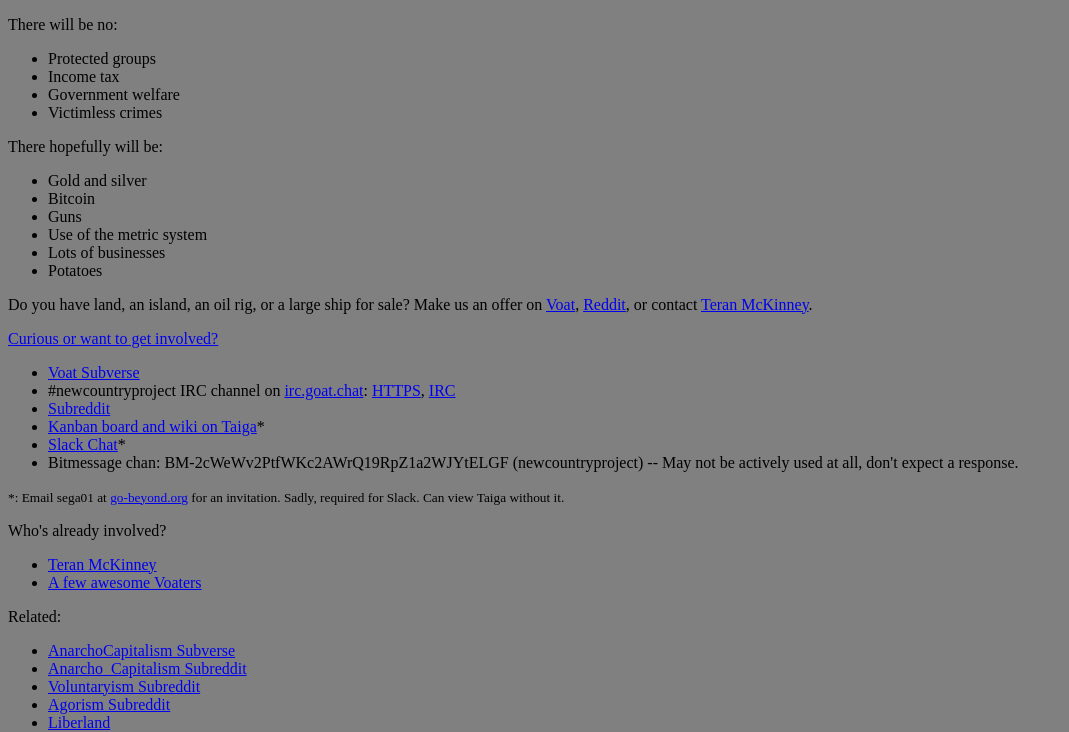
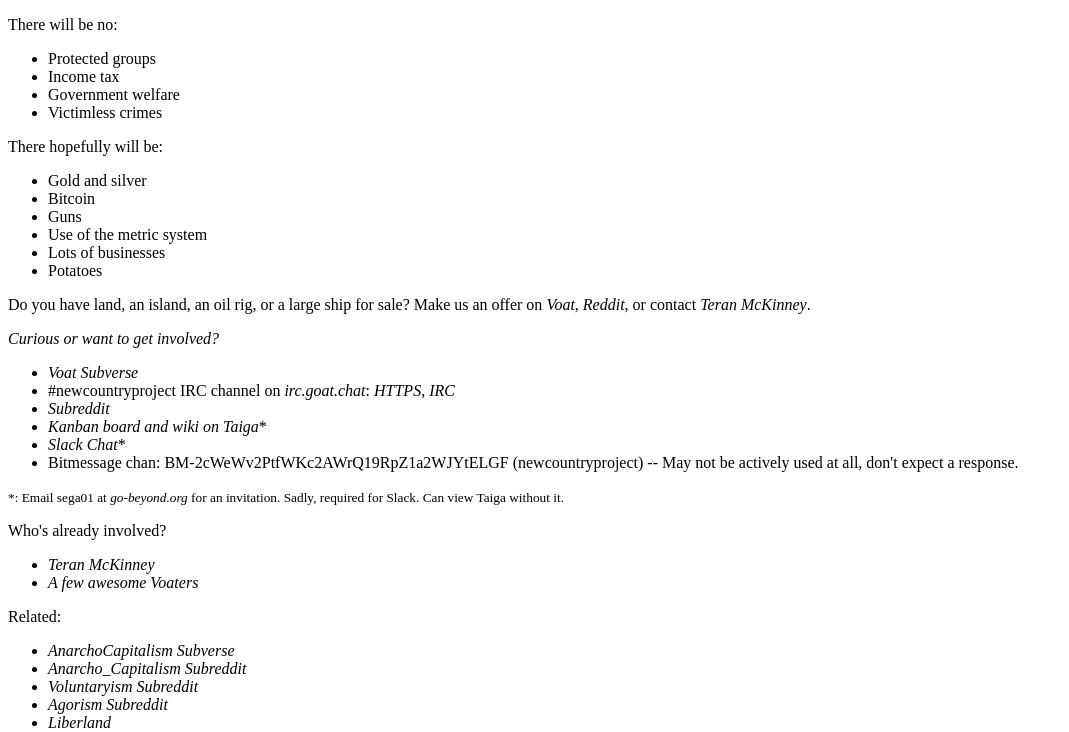
Before and after one commit to newcountryproject/newcountryproject.github.io, a plain HTML site: page index.html in a window 1280 px wide. Shown: the part 105-837 px from the top of the page, without its empty margins (0-1069 px from the left). Drawn offline with Linux system fonts and the light colour scheme.

Commit message:
CSS alterations

```diff
--- a/index.html
+++ b/index.html
@@ -2,8 +2,18 @@
 <html>
     <head>
         <title>New Country Project</title>
+        <style>
+            a {
+              color: #000;
+              text-decoration:none;
+              font-style:italic;
+            }
+            a:hover {
+              text-decoration:underline;
+            }
+        </style>
     </head>
-    <body style="background-color:grey">
+    <body>
         <header>
             <h1><span style="color:yellow">New Country</span> <span style="color:black">Project</span></h1>
             <h3>An Anarcho-Capitalist Nation in Development</h3>
```
